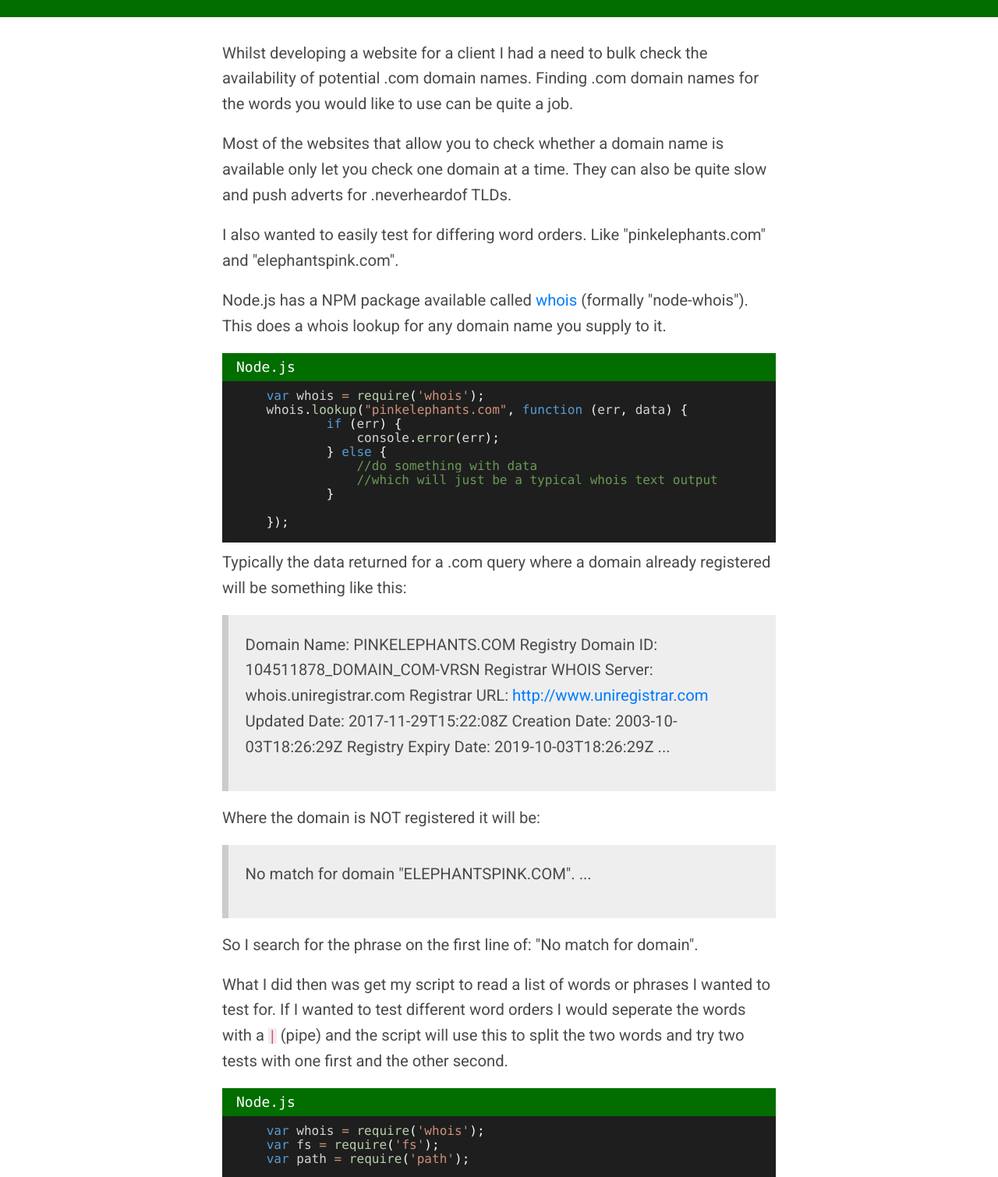
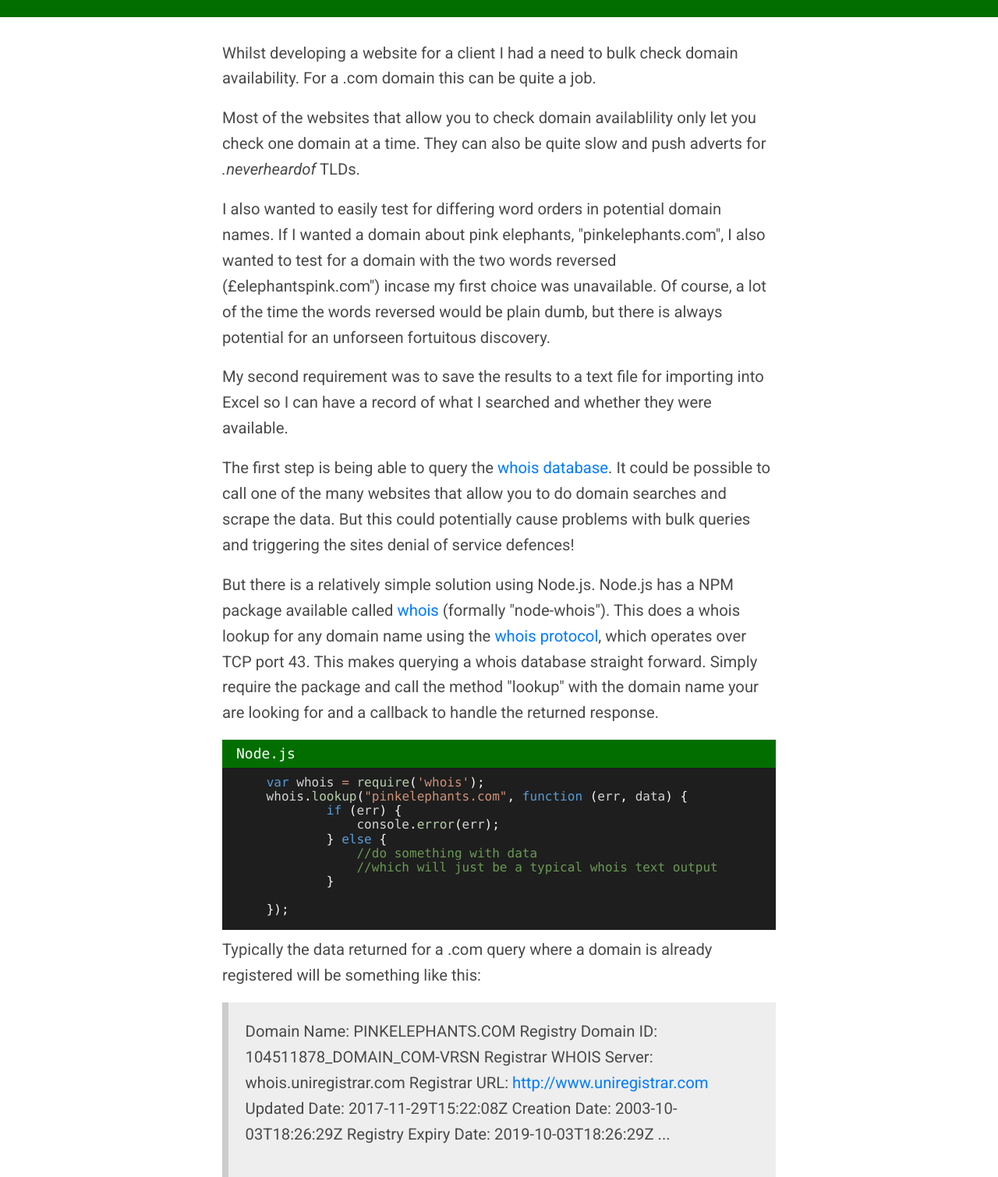
Before and after one commit to CodingCallback/CodingCallback, a plain HTML site: page how-to-bulk-check-domain-availability-using-nodejs/index.html in a window 1280 px wide. Shown: the part 302-1812 px from the top of the page at 78% size. Drawn offline with Linux system fonts and the light colour scheme.

Commit message:
update post

```diff
--- a/how-to-bulk-check-domain-availability-using-nodejs/index.html
+++ b/how-to-bulk-check-domain-availability-using-nodejs/index.html
@@ -4,11 +4,11 @@
     <meta charset="utf-8">
     <meta http-equiv="X-UA-Compatible" content="IE=edge">
     <meta name="viewport" content="width=device-width, initial-scale=1">
-    <meta name="description" content="Whilst developing a website for a client I had a need to bulk check the availability of potential .com domain names. Finding .com domain names for the words you would like to use can be quite a job. Most of the websites that allow you to check whether a domain ...">
+    <meta name="description" content="Whilst developing a website for a client I had a need to bulk check domain availability. For a .com domain this can be quite a job. Most of the websites that allow you to check domain availablility only let you check one domain at a time. They can also be ...">
     <meta name="keywords" content="">
     <meta name="author" content="Steve McArthur">
     <meta property="og:title" content="How to Bulk Check Domain Availability Using Node.js">
-    <meta property="og:description" content="Whilst developing a website for a client I had a need to bulk check the availability of potential .com domain names. Finding .com domain names for the words you would like to use can be quite a job. Most of the websites that allow you to check whether a domain ...">
+    <meta property="og:description" content="Whilst developing a website for a client I had a need to bulk check domain availability. For a .com domain this can be quite a job. Most of the websites that allow you to check domain availablility only let you check one domain at a time. They can also be ...">
     <meta property="og:image" content="/img/node-domain-checker.jpg">
     <meta property="og:url" content="https://www.codecallback.co.uk/how-to-bulk-check-domain-availability-using-nodejs">
 
@@ -113,10 +113,12 @@
     <article class="post-content">
         <div class="row">
             <div class="col-lg-12">
-                <p>Whilst developing a website for a client I had a need to bulk check the availability of potential .com domain names. Finding .com domain names for the words you would like to use can be quite a job.</p>
-<p>Most of the websites that allow you to check whether a domain name is available only let you check one domain at a time. They can also be quite slow and push adverts for .neverheardof TLDs.</p>
-<p>I also wanted to easily test for differing word orders. Like &quot;pinkelephants.com&quot; and &quot;elephantspink.com&quot;.</p>
-<p>Node.js has a NPM package available called <a href="https://www.npmjs.com/package/whois">whois</a> (formally &quot;node-whois&quot;). This does a whois lookup for any domain name you supply to it.</p>
+                <p>Whilst developing a website for a client I had a need to bulk check domain availability. For a .com domain this can be quite a job.</p>
+<p>Most of the websites that allow you to check domain availablility only let you check one domain at a time. They can also be quite slow and push adverts for <em>.neverheardof</em> TLDs.</p>
+<p>I also wanted to easily test for differing word orders in potential domain names. If I wanted a domain about pink elephants, &quot;pinkelephants.com&quot;, I also wanted to test for a domain with the two words reversed (£elephantspink.com&quot;) incase my first choice was unavailable. Of course, a lot of the time the words reversed would be plain dumb, but there is always potential for an unforseen fortuitous discovery.</p>
+<p>My second requirement was to save the results to a text file for importing into Excel so I can have a record of what I searched and whether they were available.</p>
+<p>The first step is being able to query the <a href="https://en.wikipedia.org/wiki/WHOIS">whois database</a>. It could be possible to call one of the many websites that allow you to do domain searches and scrape the data. But this could potentially cause problems with bulk queries and triggering the sites denial of service defences!</p>
+<p>But there is a relatively simple solution using Node.js. Node.js has a NPM package available called <a href="https://www.npmjs.com/package/whois">whois</a> (formally &quot;node-whois&quot;). This does a whois lookup for any domain name using the <a href="https://simonecarletti.com/blog/2012/03/whois-protocol/">whois protocol</a>, which operates over TCP port 43. This makes querying a whois database straight forward. Simply require the package and call the method &quot;lookup&quot; with the domain name your are looking for and a callback to handle the returned response.</p>
  <pre data-code="Node.js"><code class="language-javascript">
     var whois = require('whois');
     whois.lookup("pinkelephants.com", function (err, data) {
@@ -130,7 +132,7 @@
     });
 </code></pre>
 
-<p>Typically the data returned for a .com query where a domain already registered will be something like this:</p>
+<p>Typically the data returned for a .com query where a domain is already registered will be something like this:</p>
 <blockquote>
 <p>   Domain Name: PINKELEPHANTS.COM
    Registry Domain ID: 104511878_DOMAIN_COM-VRSN
@@ -146,12 +148,17 @@
 <p>No match for domain &quot;ELEPHANTSPINK.COM&quot;.
 ...</p>
 </blockquote>
-<p>So I search for the phrase on the first line of: &quot;No match for domain&quot;.</p>
-<p>What I did then was get my script to read a list of words or phrases I wanted to test for. If I wanted to test different word orders I would seperate the words with a <code>|</code> (pipe) and the script will use this to split the two words and try two tests with one first and the other second.</p>
+<p>In the returned result I search for the phrase on the first line of: &quot;No match for domain&quot;.</p>
+<h2 id="read-list-of-potential-domain-names-from-a-text-file">Read List of Potential Domain Names from a Text File</h2>
+<p>The next step is to put a list of my potential domain names in a text file which my script will load and loop through and call <code>whois.lookup</code>. However, since I want to do the word swapping thing I&#39;ll stick a <code>|</code> (pipe) within a name to tell the script where to split the two words and perform a swap.</p>
+<blockquote>
+<p>pink|elephants<br>badger|cat<br>dontswap<br>threewordshere  </p>
+</blockquote>
+<p>And the full code:</p>
 <pre data-code="Node.js"><code class="language-javascript">
     var whois = require('whois');
     var fs = require('fs');
-    var path = require('path');
+    vr path = require('path');
 
     function doLookup(domain, cb) {
         whois.lookup(domain, function (err, data) {
@@ -166,7 +173,7 @@
     var noMatch = new RegExp(/No match for domain/);
 
     var txt = fs.readFileSync("./domains.txt", "utf-8");
-    var items = txt.split("\r\n");
+    var items = txt.split("\n");
     var domainList = [];
     function addDomain(name) {
         if (name) {
--- a/sitemap.xml
+++ b/sitemap.xml
@@ -1,12 +1,12 @@
 <?xml version="1.0" encoding="UTF-8"?>
 <urlset xmlns="http://www.sitemaps.org/schemas/sitemap/0.9" xmlns:news="http://www.google.com/schemas/sitemap-news/0.9" xmlns:xhtml="http://www.w3.org/1999/xhtml" xmlns:mobile="http://www.google.com/schemas/sitemap-mobile/1.0" xmlns:image="http://www.google.com/schemas/sitemap-image/1.1" xmlns:video="http://www.google.com/schemas/sitemap-video/1.1">
 <url> <loc>https://www.websitescene.co.uk/</loc> </url>
-<url> <loc>https://www.websitescene.co.uk/calling-ASPnet-pagemethods-from-ExtJS/</loc> </url>
 <url> <loc>https://www.websitescene.co.uk/cloudflare-ssh/</loc> </url>
 <url> <loc>https://www.websitescene.co.uk/create-interactive-chart-in-excel/</loc> </url>
+<url> <loc>https://www.websitescene.co.uk/calling-ASPnet-pagemethods-from-ExtJS/</loc> </url>
 <url> <loc>https://www.websitescene.co.uk/customer-loyalty-ultimate-guide/</loc> </url>
+<url> <loc>https://www.websitescene.co.uk/how-create-a-website-using-metalsmith/</loc> </url>
 <url> <loc>https://www.websitescene.co.uk/how-to-bulk-check-domain-availability-using-nodejs/</loc> </url>
-<url> <loc>https://www.websitescene.co.uk/how-create-a-website-using-metalsmith/</loc> </url>
 <url> <loc>https://www.websitescene.co.uk/how-to-call-a-website-from-vba/</loc> </url>
 <url> <loc>https://www.websitescene.co.uk/how-to-install-nodejs/</loc> </url>
 <url> <loc>https://www.websitescene.co.uk/some-kind-of-disk-io-error-occurred-sqlite/</loc> </url>
```
